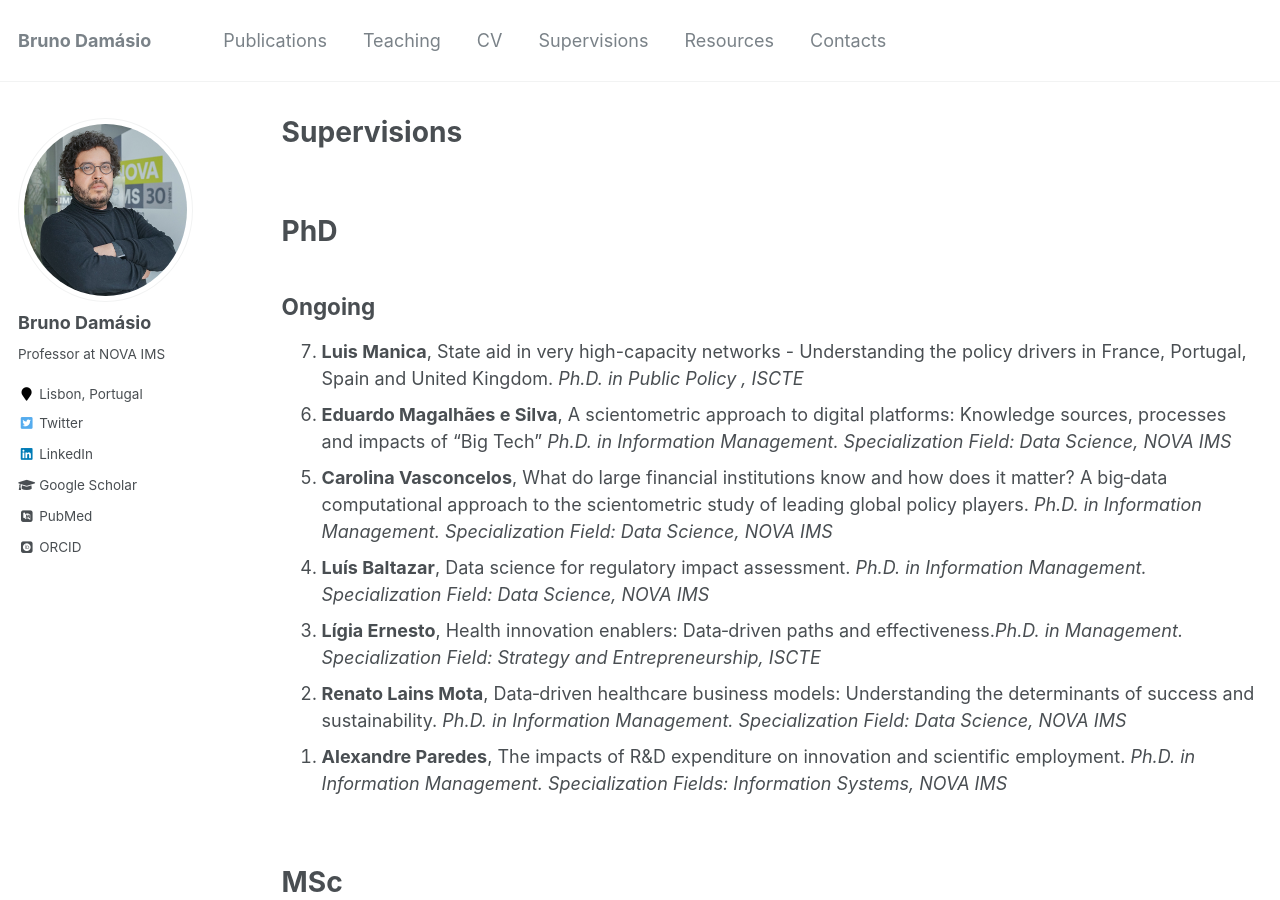
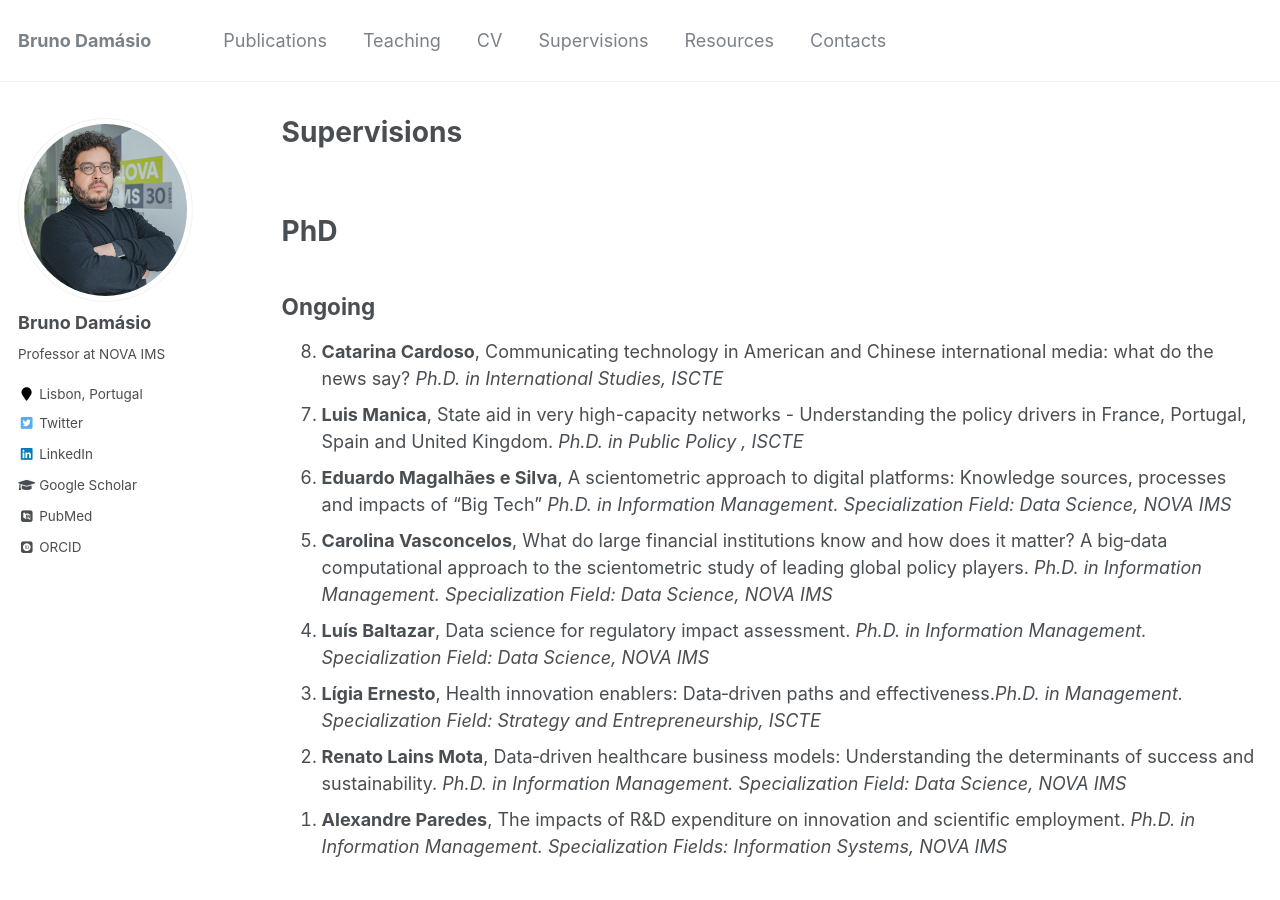
Before and after one commit to damasiob/damasiob.github.io, a Jekyll site: the page built from _pages/orietation.md, in a window 1280 px wide and 900 px high. Built offline with Jekyll 4.4.1, drawn with Linux system fonts in a browser that asks for light colours; some web fonts are replaced.

Commit message:
Update orietation.md

```diff
--- a/_pages/orietation.md
+++ b/_pages/orietation.md
@@ -18,6 +18,9 @@ Ongoing
 ----
 
 <ol reversed>
+
+  <li><b>Catarina Cardoso</b>, Communicating technology in American and Chinese international media: what do the news say? <i>Ph.D. in International Studies, ISCTE</i></li>
+
    <li><b>Luis Manica</b>, State aid in very high-capacity networks - Understanding the policy drivers in France, Portugal, Spain and United Kingdom. <i>Ph.D. in Public Policy , ISCTE</i></li>
 
   <li><b>Eduardo Magalhães e Silva</b>, A scientometric approach to digital platforms: Knowledge sources, processes and impacts of “Big Tech”
```
